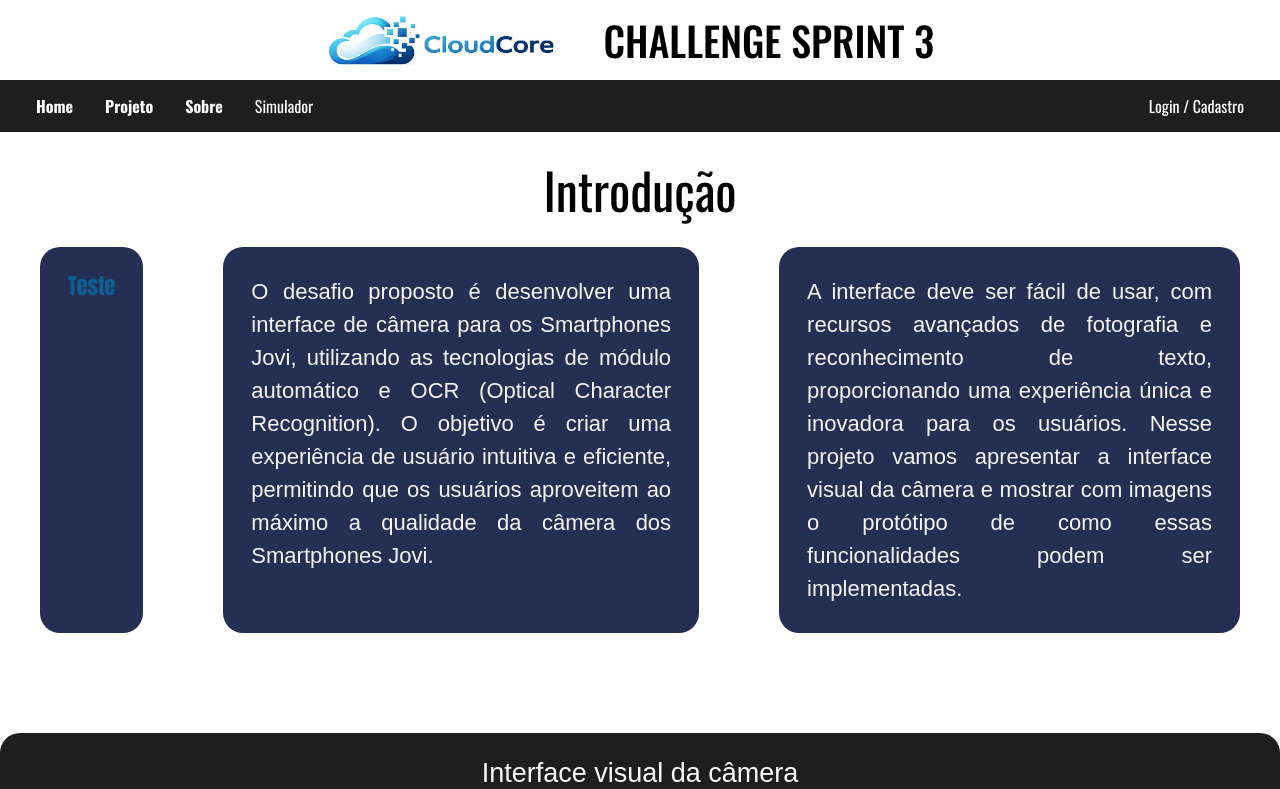
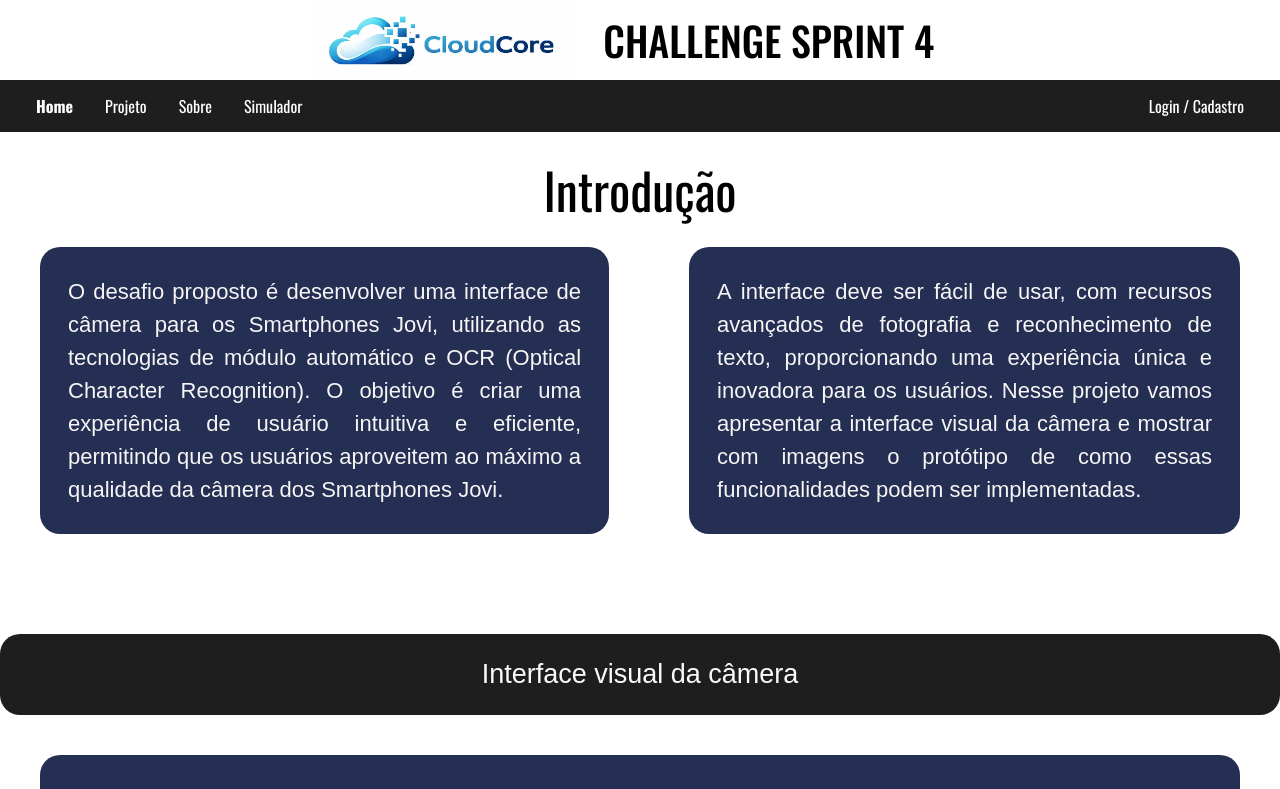
Before and after one commit to Fael064/SPRINT-4-WEBDEV, a React (Vite) app: page / in a window 1280 px wide. Shown: the top 789 px of the page. Built offline with nearby package versions, Linux system fonts and the light colour scheme.

Commit message:
Ajuste em algumas partes do código

```diff
--- a/src/App.jsx
+++ b/src/App.jsx
@@ -7,8 +7,6 @@ import Home from './pages/Home';
 import Projeto from './pages/Projeto';
 import Sobre from './pages/Sobre';
 import { useAuth } from './hooks/useAuth';
-import CalculadoraModuloAutomatico from './components/CalculadoraModuloAutomatico';
-import { Navigate } from 'react-router-dom';
 import RotaPrivada from './components/RotaPrivada';
 import Simulador from './components/Simulador';
 
@@ -19,7 +17,7 @@ function App() {
 
   return (
     <>
-      <Header titulo="CHALLENGE SPRINT 3" />
+      <Header titulo="CHALLENGE SPRINT 4" />
       <Nav
         usuarioLogado={auth.usuarioLogado}
         onAbrirLogin={() => setModalAberto(true)}
--- a/src/components/Nav.jsx
+++ b/src/components/Nav.jsx
@@ -5,9 +5,9 @@ import { NavLink } from "react-router-dom";
 // o usuário logado (ou null) e as funções de abrir o modal de login e de logout.
 function Nav({usuarioLogado, onAbrirLogin, onLogout }) {
   const paginas = [
-    { id: '/', label: 'Home' },
-    { id: 'projeto', label: 'Projeto' },
-    { id: 'sobre', label: 'Sobre' },
+    { to: '/', label: 'Home' },
+    { to: 'projeto', label: 'Projeto' },
+    { to: 'sobre', label: 'Sobre' },
     { to: '/simulador', label: 'Simulador' },
   ];
 
--- a/src/hooks/useHistorico.js
+++ b/src/hooks/useHistorico.js
@@ -1,6 +1,6 @@
 import { useState, useEffect } from 'react';
 
-const API_URL = '';
+const API_URL = 'https://6adfbb7f8e42963c8d5e5332.mockapi.io/Historico';
 
 export function useHistorico() {
     const [historico, setHistorico] = useState ([]);
--- a/src/pages/Home.jsx
+++ b/src/pages/Home.jsx
@@ -7,8 +7,6 @@ function Home({ onIrParaProjeto }) {
     <>
       <h1>Introdução</h1>
       <div className="containerIntro">
-        <p className="font-title text-5xl text-primary">Teste</p>
-        <div className="containerIntro"></div>
         <p>
           O desafio proposto é desenvolver uma interface de câmera para os Smartphones Jovi, utilizando as
           tecnologias de módulo automático e OCR (Optical Character Recognition). O objetivo é criar uma
--- a/src/pages/Projeto.jsx
+++ b/src/pages/Projeto.jsx
@@ -1,6 +1,6 @@
 import sistemaOcr from '../assets/imagens/sistema-ocr.png';
 import moduloAutomatico from '../assets/imagens/modulo-automatico.png';
-import mvp from '../assets/imagens/mvp.jpeg';
+import mvp from '../assets/imagens/MVP.jpeg';
 import Footer from '../components/Footer';
 
 function Projeto({ onIrParaSobre }) {
@@ -41,8 +41,6 @@ function Projeto({ onIrParaSobre }) {
         </p>
       </header>
 
-      <CalculadoraModuloAutomatico />
-
       <h2 className="topicos">Imagens ilustrativas das funcionalidades</h2>
       <div className="ilustracao">
         <img src={sistemaOcr} alt="Sistema OCR" />
```
Also changed, not shown: src/pages/Simulador.jsx (renamed from src/components/Simulador.jsx).
